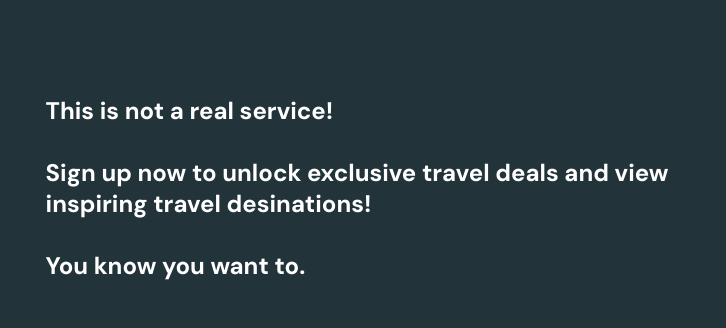
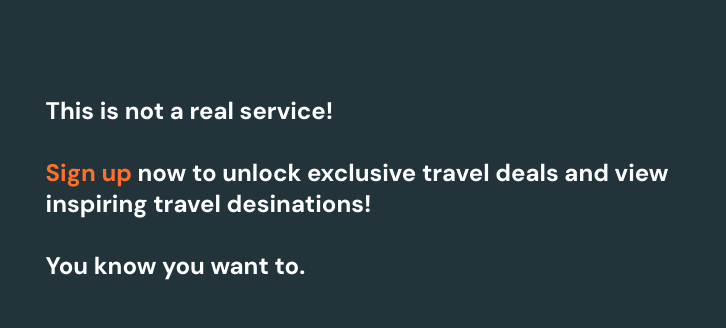
Before and after one commit to DaRafster/TOP-SignUpForm, a plain HTML site: page index.html in a window 1280 px wide. Shown: the top 328 px of the page, 478-1204 px from the left. Drawn offline with Linux system fonts and the light colour scheme.

Commit message:
made sign up text colored

```diff
--- a/index.html
+++ b/index.html
@@ -17,9 +17,8 @@
         <h2>
           This is not a real service!
           <br /><br />
-          Sign up now to unlock exclusive travel deals and view inspiring travel
-          desinations!
-          <br /><br />
+          <span>Sign up</span> now to unlock exclusive travel deals and view
+          inspiring travel desinations! <br /><br />
           You know you want to.
         </h2>
 
```
